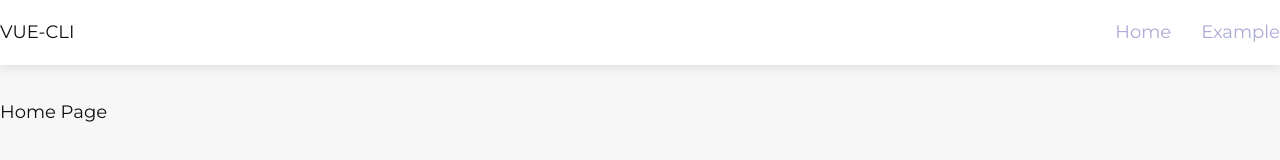
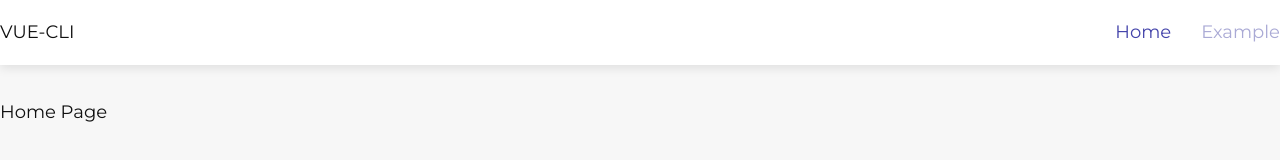
Before and after one commit to YaroslavArtemenko/vue-cli_course, a Vue app: page / in a window 1280 px wide. Shown: the top 160 px of the page. Built offline with nearby package versions, Linux system fonts and the light colour scheme.

Commit message:
added highlighting an active link/page

```diff
--- a/src/App.vue
+++ b/src/App.vue
@@ -40,6 +40,10 @@ export default {
 }
 </script>
 
-<style>
-
+<style lang="scss">
+.navbar-link {
+  &.router-link-exact-active {
+    color: #4343aa;
+  }
+}
 </style>
```
